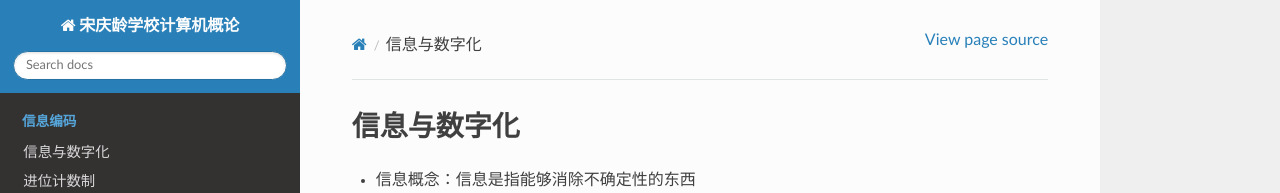
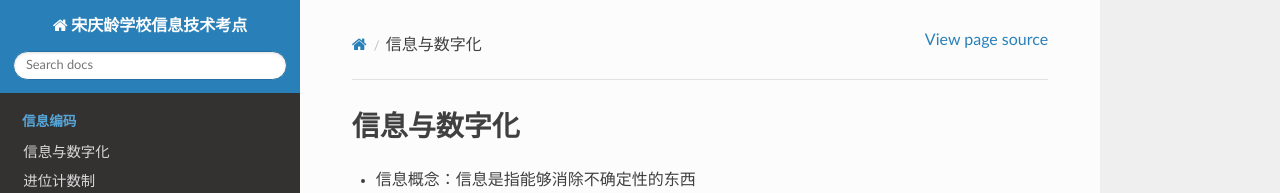
Before and after one commit to scls-cs/steam, a Sphinx documentation site: the page built from source/digital.rst, in a window 1280 px wide. Shown: the top 193 px of the page. Built offline with Sphinx 7.4.7 and the Read the Docs theme 2.0.0, drawn with Linux system fonts in a browser that asks for light colours.

Commit message:
rename the title

```diff
--- a/source/conf.py
+++ b/source/conf.py
@@ -51,7 +51,7 @@ source_suffix = '.rst'
 master_doc = 'index'
 
 # General information about the project.
-project = '宋庆龄学校计算机概论'
+project = '宋庆龄学校信息技术考点'
 copyright = '2020, Derek'
 author = 'Derek'
 
```
Also changed, not shown: 18 other files.
